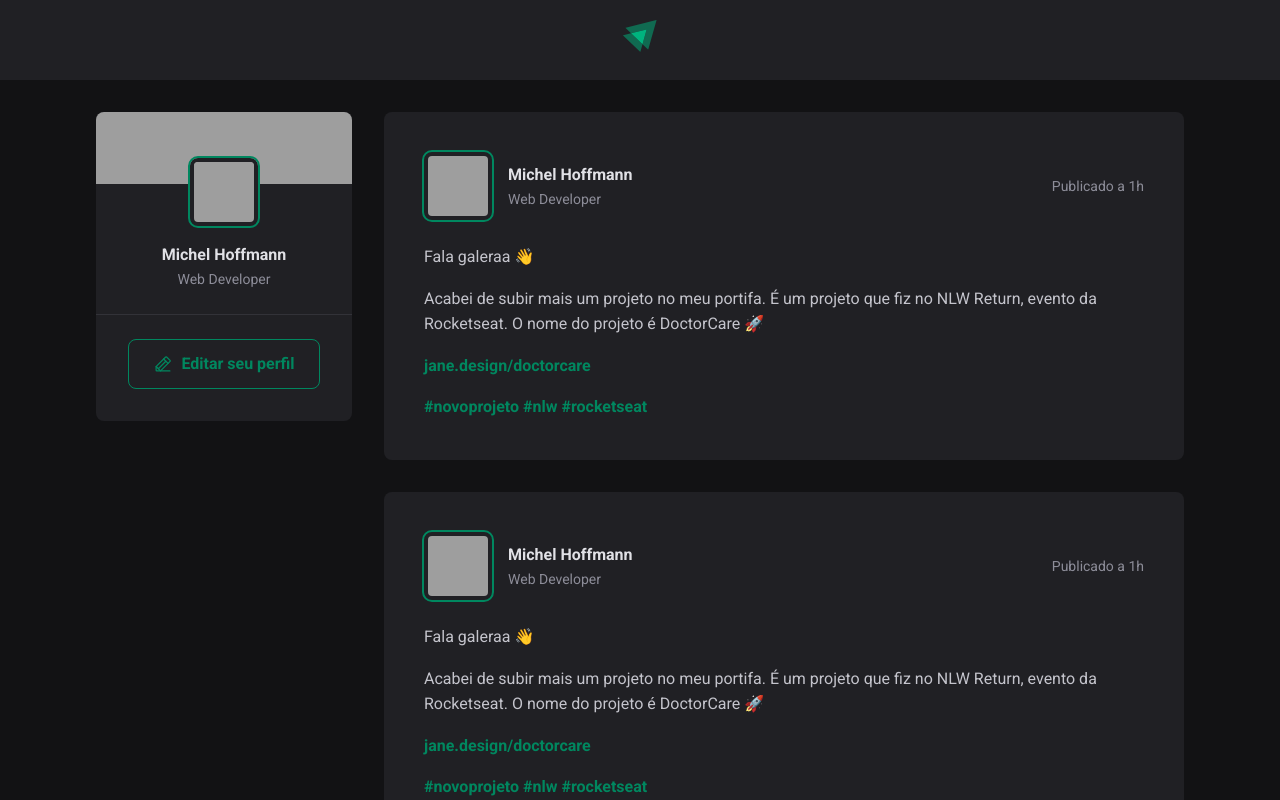
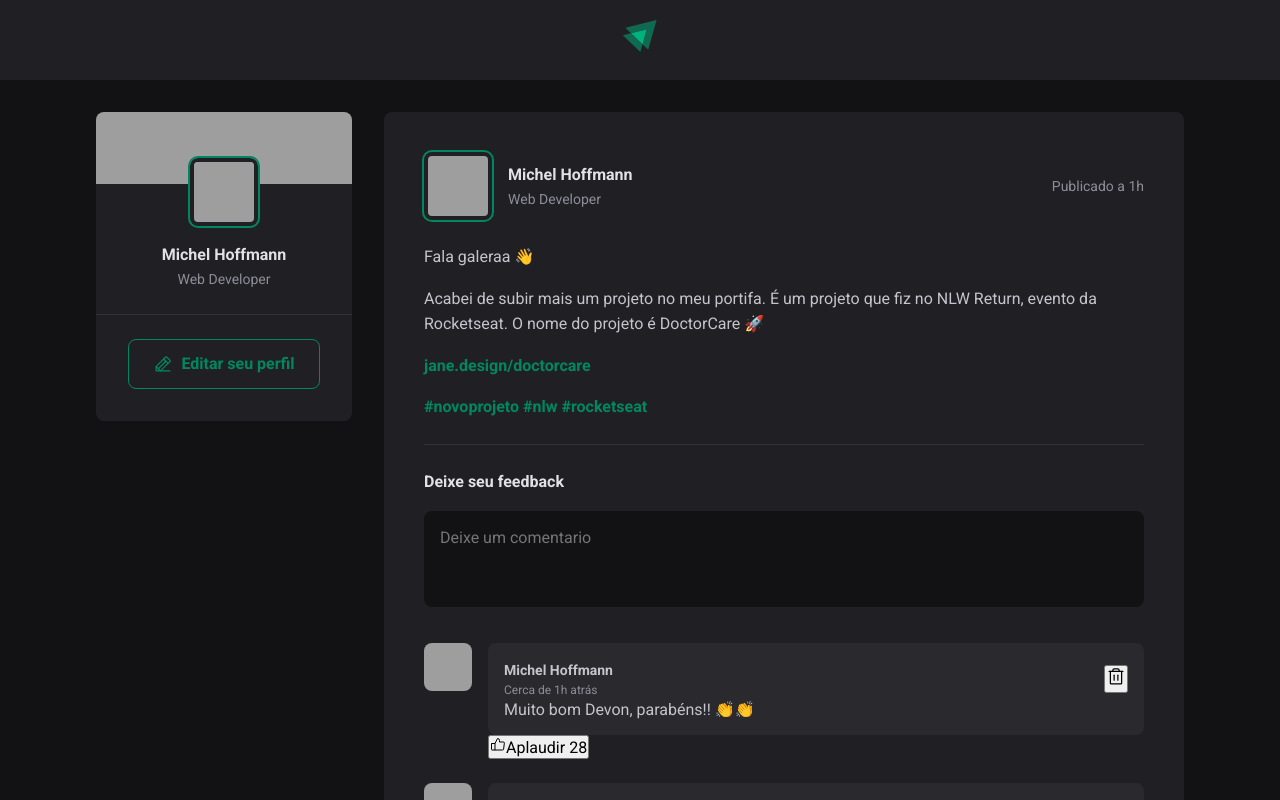
Before and after one commit to MichelHoffmann/Ignite, a React (Vite) app in the folder aulas/start/: page / in a window 1280 px wide. Shown: the top 800 px of the page. Built offline with nearby package versions, Linux system fonts and the light colour scheme; grey boxes are pictures that could not be loaded.

Commit message:
fim dos estudos da semana

```diff
--- /dev/null
+++ b/aulas/start/src/components/Comment.jsx
@@ -0,0 +1,35 @@
+import { ThumbsUp, Trash } from "phosphor-react";
+import styles from "./Comment.module.css";
+
+export function Comment() {
+  return (
+    <div className={styles.comment}>
+      <img src="http://github.com/MichelHoffmann.png" alt="" />
+
+      <div className={styles.commentBox}>
+        <div className={styles.commentContent}>
+          <header>
+            <div className={styles.authorAndTime}>
+              <strong>Michel Hoffmann</strong>
+              <time title="11 de maio as 08:13h" dateTime="2022-05-11 08:13:00">
+                Cerca de 1h atrás
+              </time>
+            </div>
+
+            <button title='Deletar comentário'>
+              <Trash size={20}/>
+            </button>
+          </header>
+          <p>Muito bom Devon, parabéns!! 👏👏</p>
+        </div>
+
+        <footer>
+          <button>
+            <ThumbsUp />
+            Aplaudir <span>28</span>
+          </button>
+        </footer>
+      </div>
+    </div>
+  );
+}
--- /dev/null
+++ b/aulas/start/src/components/Comment.module.css
@@ -0,0 +1,53 @@
+.comment {
+  margin-top: 1.5rem;
+  display: flex;
+  gap: 1rem;
+}
+
+.comment > img {
+  width: 3rem;
+  height: 3rem;
+  border-radius: 8px;
+}
+
+.commentBox {
+  flex: 1;
+}
+
+.commentContent {
+  background: var(--gray-700);
+  border-radius: 8px;
+  padding: 1rem;
+}
+
+.commentContent header {
+  display: flex;
+  align-items: center;
+  justify-content: space-between;
+}
+
+.authorAndTime {
+  display: flex;
+  flex-direction: column;
+}
+
+.authorAndTime strong {
+  display: block;
+  font-size: 0.875rem;
+  line-height: 1.6;
+}
+
+.authorAndTime time {
+  display: block;
+  font-size: 0.75rem;
+  line-height: 1.6;
+  color: var(--gray-400);
+}
+
+.commentContent header buton {
+  background: transparent;
+  border: 0;
+  color: var(--gray-400);
+}
+
+/* PAREI NO MINUTO 4:20*/
--- a/aulas/start/src/components/Post.jsx
+++ b/aulas/start/src/components/Post.jsx
@@ -1,3 +1,4 @@
+import { Comment } from "./Comment";
 import styles from "./Post.module.css";
 
 export function Post(props) {
@@ -30,10 +31,25 @@ export function Post(props) {
           <a href="">jane.design/doctorcare</a>
         </p>
         <p>
-          <a href="">#novoprojeto</a>{" "}
-          <a href="">#nlw</a>{" "}
+          <a href="">#novoprojeto</a> <a href="">#nlw</a>{" "}
           <a href="">#rocketseat</a>
         </p>
+      </div>
+
+      <form className={styles.commentForm}>
+        <strong>Deixe seu feedback</strong>
+
+        <textarea placeholder="Deixe um comentario" />
+
+        <footer>
+          <button type="submit">Publicar</button>
+        </footer>
+      </form>
+
+      <div className={styles.commentList}>
+        <Comment />
+        <Comment />
+        <Comment />
       </div>
     </article>
   );
--- a/aulas/start/src/components/Post.module.css
+++ b/aulas/start/src/components/Post.module.css
@@ -66,3 +66,58 @@
   color: var(--gray-400);
   line-height: 1.6;
 }
+
+.commentForm {
+  width: 100%;
+  margin-top: 1.5rem;
+  padding-top: 1.5rem;
+  border-top: 1px solid var(--gray-600);
+}
+
+.commentForm > strong {
+  line-height: 1.6;
+  color: var(--gray-100);
+}
+
+.commentForm textarea {
+  width: 100%;
+  background: var(--gray-900);
+  border: 0;
+  resize: none;
+  height: 6rem;
+  padding: 1rem;
+  border-radius: 8px;
+  color: var(--gray-100);
+  line-height: 1.4;
+  margin-top: 1rem;
+}
+
+.commentForm footer {
+  visibility: hidden;
+  max-height: 0;
+}
+
+.commentForm:focus-within footer {
+  visibility: visible;
+  max-height: none;
+}
+
+.commentForm button[type=submit] {
+  padding: 1rem 1.5rem;
+  margin-top: 1rem;
+  border-radius: 8px;
+  border: 0;
+  background: var(--green-500);
+  color: var(--white);
+  font-weight: bold;
+  cursor: pointer;
+  transition: background-color 0.1s;
+}
+
+.commentForm button[type=submit]:hover {
+  background: var(--green-300);
+}
+
+.commentList {
+  margin-top: 2rem;
+}
--- a/aulas/start/src/global.css
+++ b/aulas/start/src/global.css
@@ -10,6 +10,11 @@
 
     --green-300: #00B37E;
     --green-500: #00875f;
+}
+
+:focus {
+    outline: transparent;
+    box-shadow: 0 0 0 2px var(--green-500);
 }
 
 *{
```
